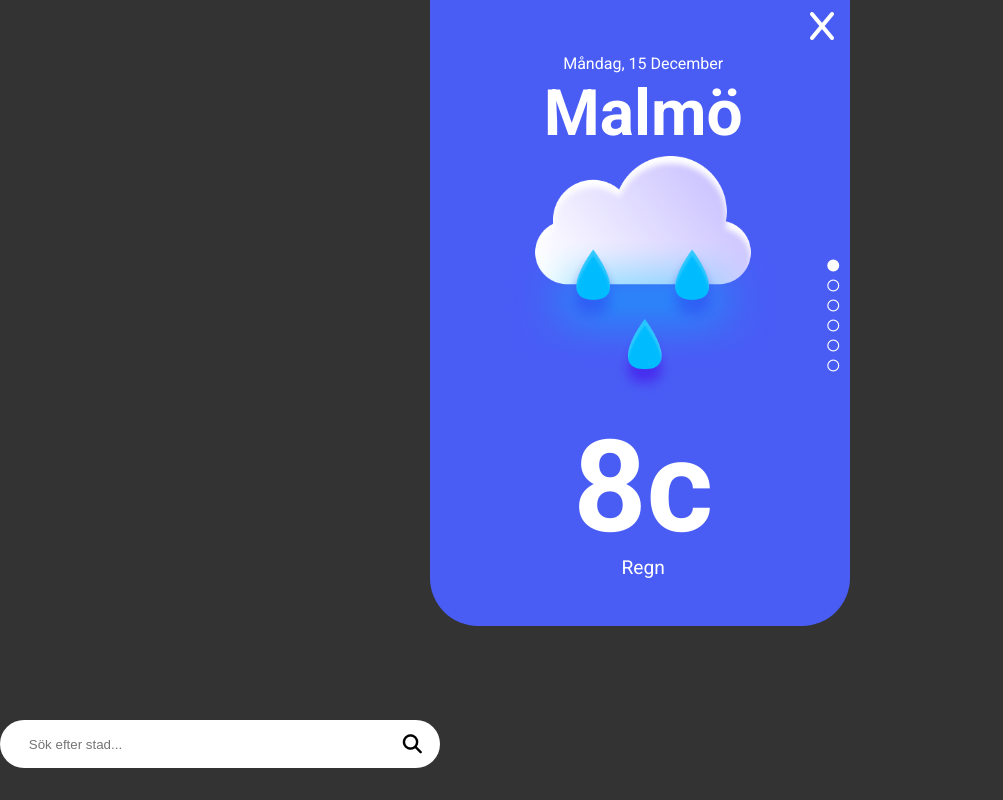
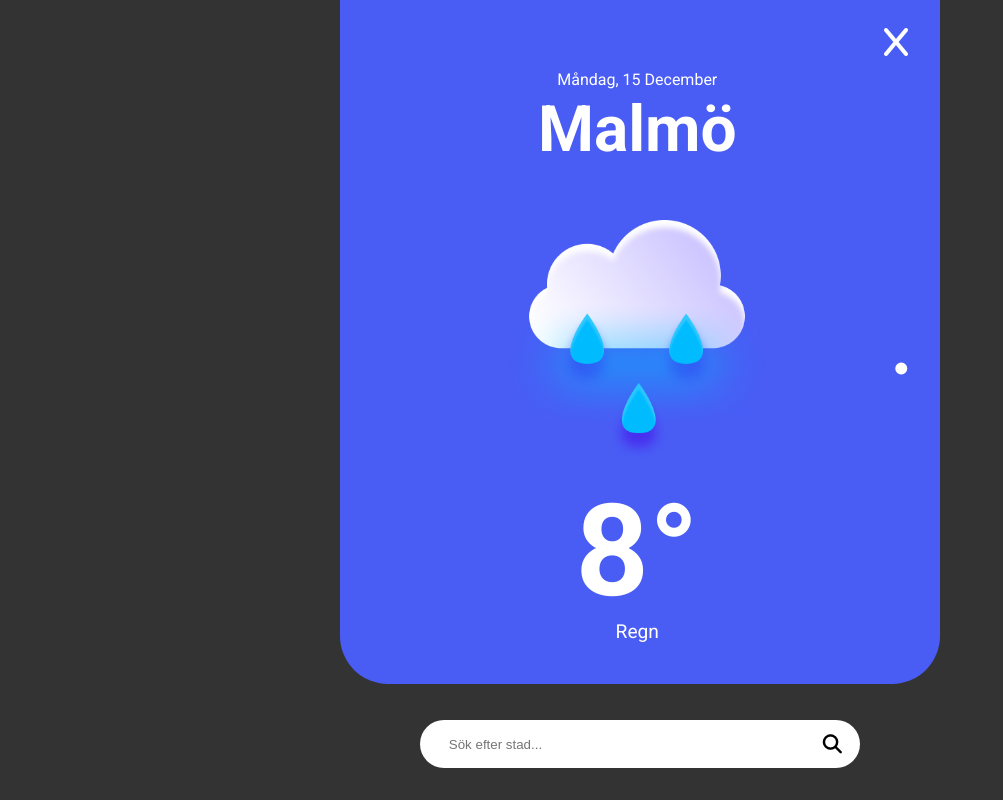
Before and after one commit to maraccus/weather-app_FJSX25, a plain HTML site: page index.html in a window 1280 px wide. Shown: the whole page, without its empty margins (0-1003 px from the left). Drawn offline with Linux system fonts and the light colour scheme; no server answers.

Commit message:
Card rework progress

```diff
--- a/css/navBar.css
+++ b/css/navBar.css
@@ -1,6 +1,5 @@
 #nav-bar {
     margin-bottom: 2rem;
-    height: 20%;
 
     width: 60%;
     min-width: calc(var(--min-width) - 4rem);
@@ -39,3 +38,12 @@
         color: #ffffff;
     }
 }
+
+#nav-container {
+    display: flex;
+    flex-direction: column;
+    align-items: center;
+    justify-content: center;
+
+
+}
--- a/css/styles.css
+++ b/css/styles.css
@@ -26,4 +26,10 @@ body {
 
 #container-main {
     width: 100%;
+    display: flex;
+    flex-direction: column;
+
+    min-height: 768px;
+
+
 }
--- a/css/weatherCards-new.css
+++ b/css/weatherCards-new.css
@@ -13,7 +13,7 @@
 .weather-icon {
     height: 15rem;
     object-fit: contain;
-    margin-top: 1rem;
+    margin-top: 4rem;
     margin-bottom: 1rem;
 }
 
@@ -25,7 +25,7 @@
 .weather-description {
     margin-top: 1rem;
     font-size: 1.2rem;
-    height: 2ch;
+    height: 3rem;
 }
 
 .card-close {
@@ -50,6 +50,7 @@
     display: flex;
     flex-direction: column;
     align-items: center;
+    max-height: 1000px;
 }
 
 .card-data-container {
@@ -79,10 +80,12 @@
 
 .card-data {
     width: 92%;
+    height: 100%;
     /* background-color: rgba(255, 229, 61, 0.489); */
     display: flex;
     flex-direction: column;
     align-items: center;
+    justify-content: center;
     padding-left: 2.5rem;
 }
 
@@ -94,8 +97,12 @@
     flex-direction: column;
     align-items: center;
     padding-bottom: 3rem;
+    padding: 1rem;
 
-    width: var(--min-width);
+    min-width: var(--min-width);
+    max-width: var(--max-width);
+    width: 80%;
+    height: 100%;
 
 
     background-color: var(--card-bg);
--- a/index.html
+++ b/index.html
@@ -33,16 +33,16 @@
                         <p class="weather-date">Måndag, 15 December</p>
                         <h2 class="weather-city">Malmö</h2>
                         <img src="assets/images/rain.png" alt="" class="weather-icon">
-                        <h3 class="weather-degrees">8c</h3>
+                        <h3 class="weather-degrees">8°</h3>
                         <p class="weather-description">Regn</p>
                     </div>
                     <div class="card-scroll">
                         <i class="fa-solid fa-circle"></i>
-                        <i class="fa-regular fa-circle"></i>
-                        <i class="fa-regular fa-circle"></i>
-                        <i class="fa-regular fa-circle"></i>
-                        <i class="fa-regular fa-circle"></i>
-                        <i class="fa-regular fa-circle"></i>
+                        <!-- <i class="fa-regular fa-circle"></i> -->
+                        <!-- <i class="fa-regular fa-circle"></i> -->
+                        <!-- <i class="fa-regular fa-circle"></i> -->
+                        <!-- <i class="fa-regular fa-circle"></i> -->
+                        <!-- <i class="fa-regular fa-circle"></i> -->
                     </div>
                 </div>
 
```
